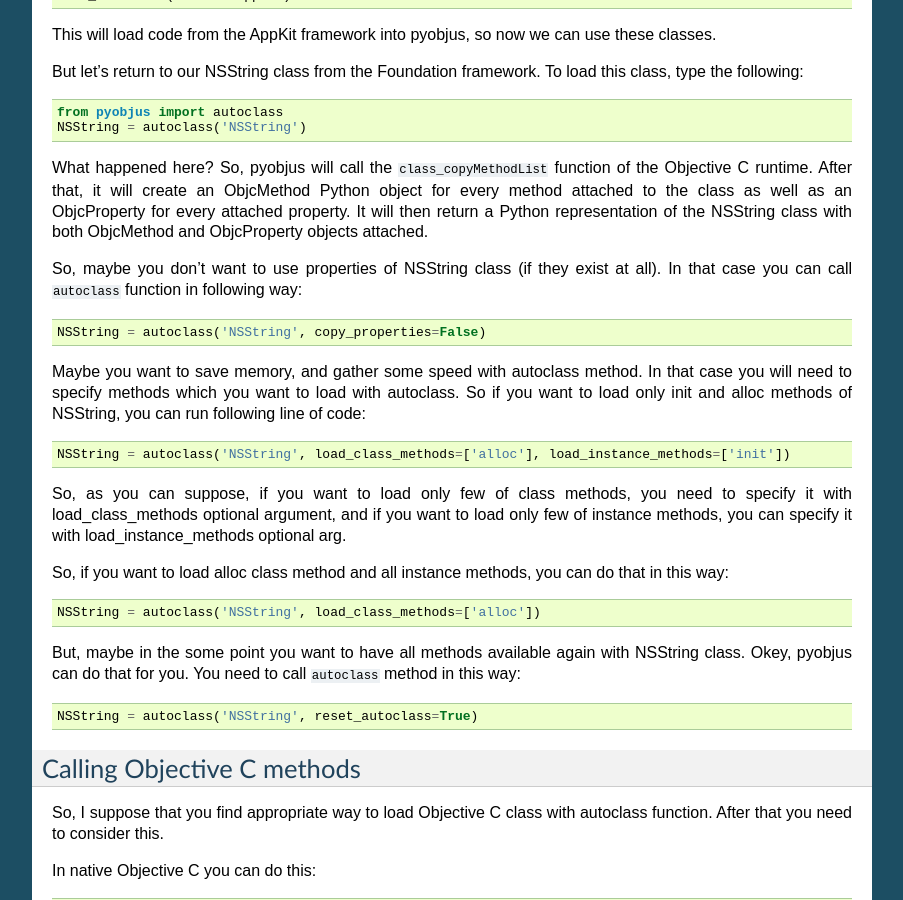
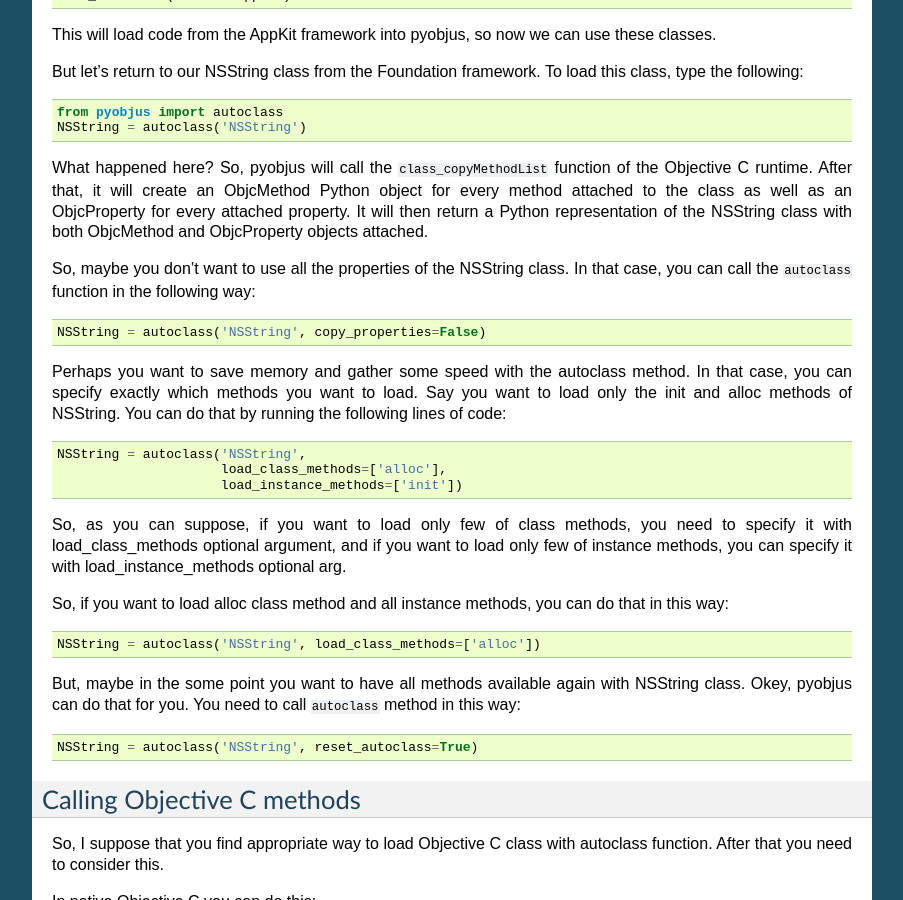
Before and after one commit to kivy/pyobjus, a Sphinx documentation site: the page built from docs/source/pyobjus_internal.rst, in a window 1280 px wide and 900 px high, scrolled down 475 px. Shown: the whole window, without its empty margins (198-1101 px from the left). Built offline with Sphinx 7.4.7, drawn with Linux system fonts in a browser that asks for light colours.

Commit message:
doc: grammar tweaks

```diff
--- a/docs/source/pyobjus_internal.rst
+++ b/docs/source/pyobjus_internal.rst
@@ -45,15 +45,19 @@
 every attached property. It will then return a Python representation of the
 NSString class with both ObjcMethod and ObjcProperty objects attached.
 
-So, maybe you don't want to use properties of NSString class (if they exist at all). In that case you can call ``autoclass`` function in following way::
+So, maybe you don't want to use all the properties of the NSString class. In
+that case, you can call the ``autoclass`` function in the following way::
 
     NSString = autoclass('NSString', copy_properties=False)
 
-Maybe you want to save memory, and gather some speed with autoclass method. In that case you will need
-to specify methods which you want to load with autoclass. So if you want to load only init and alloc
-methods of NSString, you can run following line of code::
+Perhaps you want to save memory and gather some speed with the autoclass method.
+In that case, you can specify exactly which methods you want to load. Say you
+want to load only the init and alloc methods of NSString. You can do that by
+running the following lines of code::
 
-    NSString = autoclass('NSString', load_class_methods=['alloc'], load_instance_methods=['init'])
+    NSString = autoclass('NSString',
+                         load_class_methods=['alloc'],
+                         load_instance_methods=['init'])
 
 So, as you can suppose, if you want to load only few of class methods, you need to specify it with
 load_class_methods optional argument, and if you want to load only few of instance methods,
```
